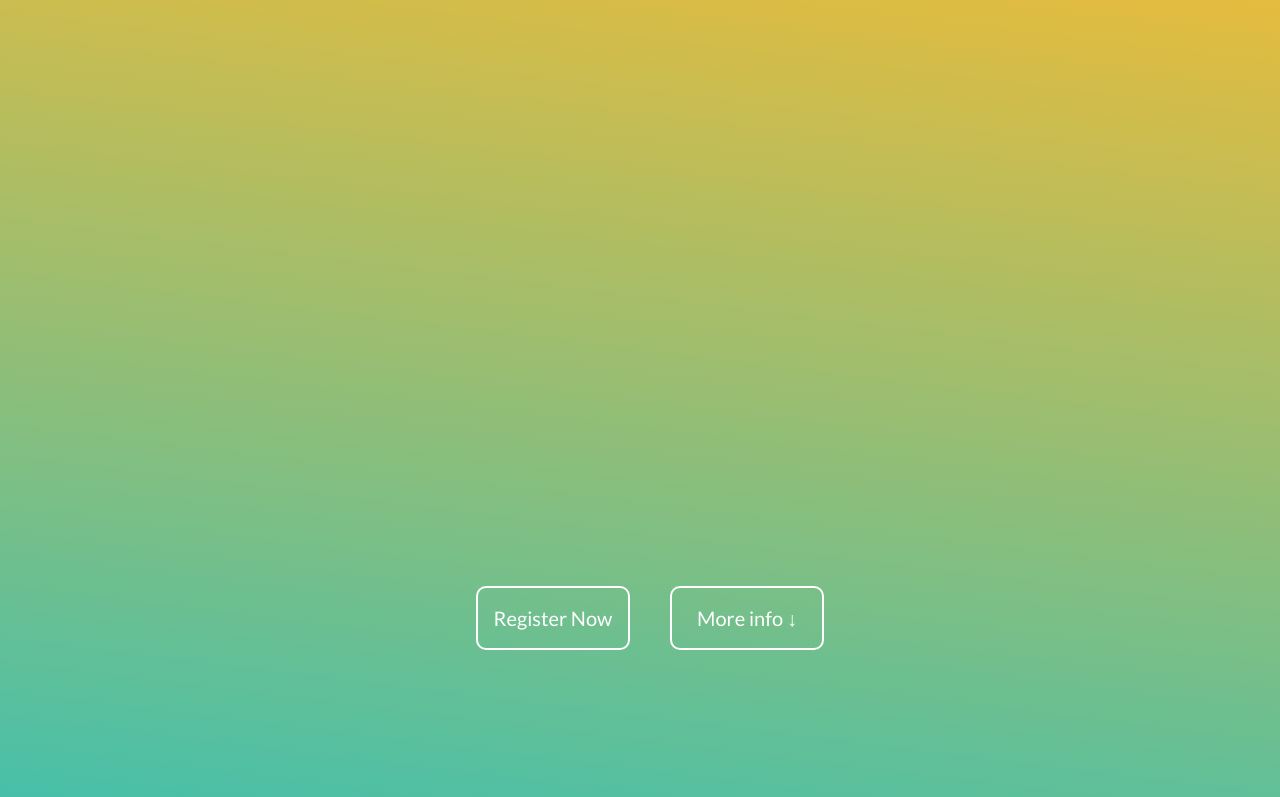
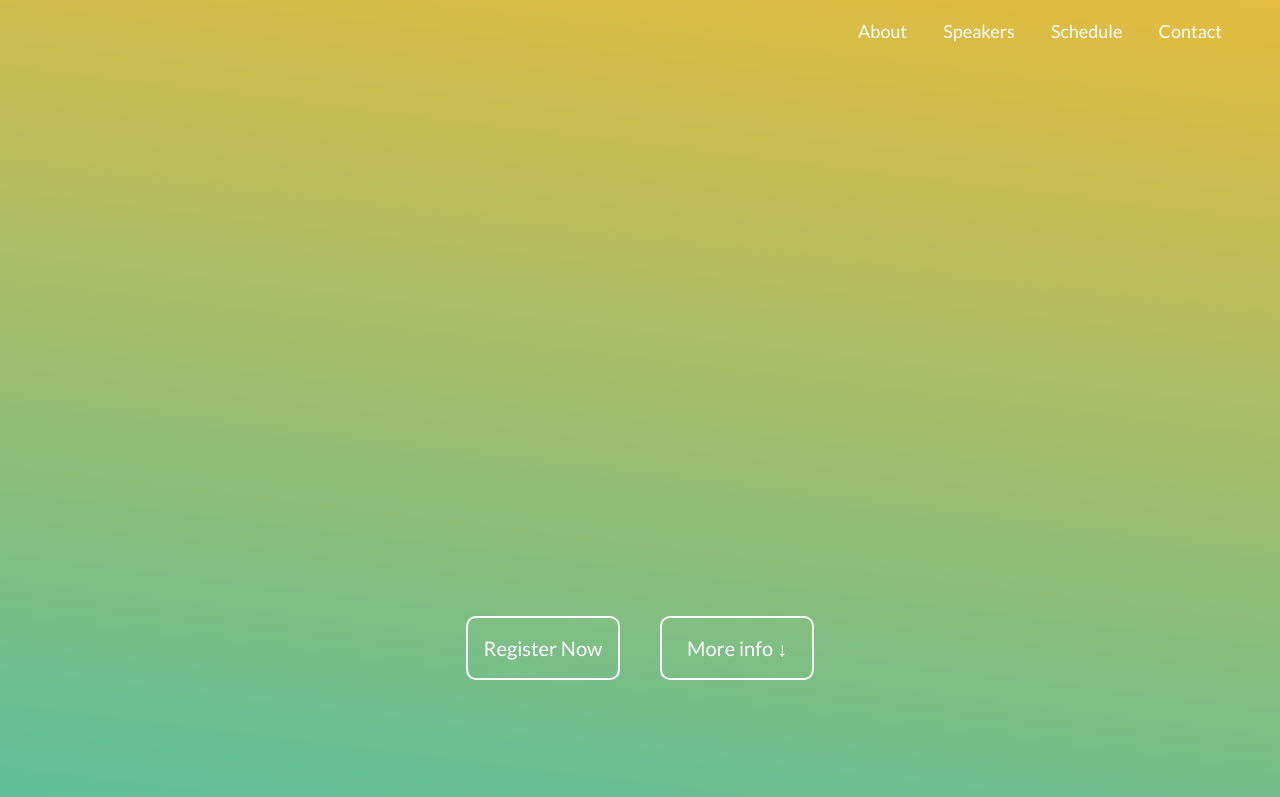
Before and after one commit to GRAPHQUON/graphquon.github.io, a plain HTML site: page index.html in a window 1280 px wide. Shown: the top 797 px of the page. Drawn offline with nearby package versions, Linux system fonts and the light colour scheme.

Commit message:
Add navbar

```diff
--- a/index.html
+++ b/index.html
@@ -9,16 +9,24 @@
 	</head>
 	<body>
         <div id='canvas-container' class='full-bleed'>
+            <div id='nav-container'>
+                <nav>
+                    <a href='#about'>About</a>
+                    <a href='#keynote'>Speakers</a>
+                    <a href='#schedule'>Schedule</a>
+                    <a href='#contact'>Contact</a>
+                </nav>
+            </div>
             <div class='btn-container'>
                 <div class='button register'>Register Now</div>
-                <div onclick='scrollToTarget("about")' class='button more-info'>More info ↓</div>
+                <div onclick='window.location="#about"' class='button more-info'>More info ↓</div>
             </div>
         </div>
         <div id='about'>
             <h2>About the event</h2>
-            <p>MOTOGRAPH is the annual Montreal-Toronto pre-SIGGRAPH workshop, organized by the major East-Canadian computer graphics labs. It is an opportunity for students to present their prospective submissions to a friendly, constructively critical audience and to get valuable feedback.</p>
+            <p>GRAPHQON is the annual Quebec-Ontario pre-SIGGRAPH workshop, organized by the major East-Canadian computer graphics labs. It is an opportunity for students to present their prospective submissions to a friendly, constructively critical audience and to get valuable feedback.</p>
             <div class='btn-container full-bleed'>
-                <div onclick='scrollToTarget("schedule")' class='button schedule'>Schedule</div>
+                <div onclick='window.location="#schedule"' class='button schedule'>Schedule</div>
                 <div class='button register'>Register</div>
             </div>
         </div>
@@ -43,10 +51,16 @@
         </div>
         <div id='registration'>
             <h2>Registrations are open</h2>
-            <p>Are you affiliated with an East-Canadian computer graphics laboratory? Sign up for MOTOGRAPH free of charge.
-                <br>Any questions at all? Contact us using the form below.</p>
+            <p>Are you affiliated with an East-Canadian computer graphics laboratory? Sign up for GRAPHQON free of charge.</p>
             <div class='btn-container full-bleed'>
                 <div class='button register'>Register</div>
+            </div>
+        </div>
+        <div id='contact'>
+            <h2>Contact</h2>
+            <p>Any questions at all? Send us an email!</p>
+            <div class='btn-container full-bleed'>
+                <div class='button contact'>Contact</div>
             </div>
         </div>
 
--- a/index.js
+++ b/index.js
@@ -4,7 +4,7 @@ const subtitles = [
     'McGill (Virtual)',
     'November 28-29, 2020'
 ];
-const cam_radius = 50;
+const cam_radius = 50; // radius of the sphere around which the camera rotates
 const start_y_position = 5; // Note: The origin is the center of the window
 const debug = false; // Set to true to enable orbit controls and to view the shadow map cameras
 
@@ -24,22 +24,10 @@ function clamp(val, min, max) {
 };
 
 function computeFov(aspect_ratio) {
-    //  fovy = 2 * atan(tan(fovx / 2) / aspect_ratio)
+    // Compute the vertical fov from a set horizontal fov using the window's aspect ratio
+    // fovy = 2 * atan(tan(fovx / 2) / aspect_ratio)
     const fovx = 80 / 180 * Math.PI; // Convert degrees to radians
     return 2 * Math.atan(Math.tan(fovx / 2) / aspect_ratio) / Math.PI * 180;
-}
-
-// Adapted from https://stackoverflow.com/a/18071824
-window.scrollToTarget = function(targetId) {
-    const scrollContainer = document.documentElement;
-    let target = document.getElementById(targetId);
-    let targetY = 0;
-    do { // find the top of target relatively to the container
-        if (target == scrollContainer) break;
-        targetY += target.offsetTop;
-    } while (target = target.offsetParent);
-
-    scrollContainer.scrollTop = targetY; // This, combined with css 'scroll-behavior: smooth;' results in a smooth scrolling animation
 }
 
 
@@ -77,8 +65,8 @@ light.position.set(-30, 30, 50);
 light.castShadow = true;
 scene.add(light);
 
-light.shadow.mapSize.width = 4096;
-light.shadow.mapSize.height = 2048;
+light.shadow.mapSize.width = 2048;
+light.shadow.mapSize.height = 1024;
 light.shadow.camera.top = 20;
 light.shadow.camera.bottom = -10;
 light.shadow.camera.left = 30;
@@ -174,6 +162,16 @@ window.addEventListener('resize', (e) => {
     renderer.setSize(window.innerWidth, window.innerHeight);
 });
 
+window.addEventListener('scroll', (e) => {
+    const scrollY = document.documentElement.scrollTop;
+    const navEl = document.getElementById('nav-container');
+    if (scrollY > window.innerHeight / 4) {
+        navEl.classList.add('solid');
+    } else {
+        navEl.classList.remove('solid');
+    }
+});
+
 
 /* RENDERING LOOP */
 function animate() {
--- a/style.css
+++ b/style.css
@@ -13,7 +13,10 @@ body {
     background: linear-gradient(7deg, #7a24ca -10%, #22c1c3 60%,#fdbb2d 105%);
 }
 
-body > * {
+body > div {
+    display: flex;
+    flex-direction: column;
+    justify-content: center;
     grid-column: 2;
     padding-top: 100px;
     padding-left: 10px;
@@ -44,6 +47,45 @@ canvas {
     /* background: linear-gradient(7deg, #22c1c3 -10%,#fdbb2d 120%); */
 }
 
+#nav-container {
+    position: fixed;
+    top: 0;
+    left: 0;
+    width: 100%;
+    display: grid;
+    /* grid-template-columns: 1fr min(75ch, 100%) 1fr; */
+    grid-template-columns: 1fr 400px 40px;
+    padding: 20px 0;
+    z-index: 10000;
+    background-color: transparent;
+    transition: background-color 0.8s ease 0s;
+}
+
+#nav-container.solid {
+    background-color: #353535;
+}
+
+@media screen and (max-width: 900px) {
+    #nav-container {
+        grid-template-columns: 1fr min(400px, 100%) 1fr;
+    }
+}
+
+#nav-container nav {
+    grid-column: 2;
+    display: flex;
+    justify-content: space-around;
+}
+
+#nav-container nav a {
+    color: white;
+    font-family: 'Lato', Arial, sans-serif;
+    text-decoration: none;
+}
+#nav-container nav a:hover {
+    text-decoration: underline;
+}
+
 .btn-container {
     width: 100%;
     display: flex;
@@ -68,21 +110,18 @@ canvas {
     user-select: none;
 }
 
-/* a.button {
-
-} */
-
 .button:hover {
     background-color: rgba(255, 255, 255, 0.07);
 }
 
 #canvas-container {
     position: relative;
+    flex-direction: row;
 }
 
 #canvas-container .btn-container {
     position: absolute;
-    bottom: 150px;
+    bottom: 15%;
 }
 
 .speaker-container {
@@ -94,7 +133,7 @@ canvas {
     margin: 0 125px;
 }
 
-@media screen and (max-width: 992px) {
+@media screen and (max-width: 900px) {
     .speaker-container {
         flex-direction: column;
     }
```
